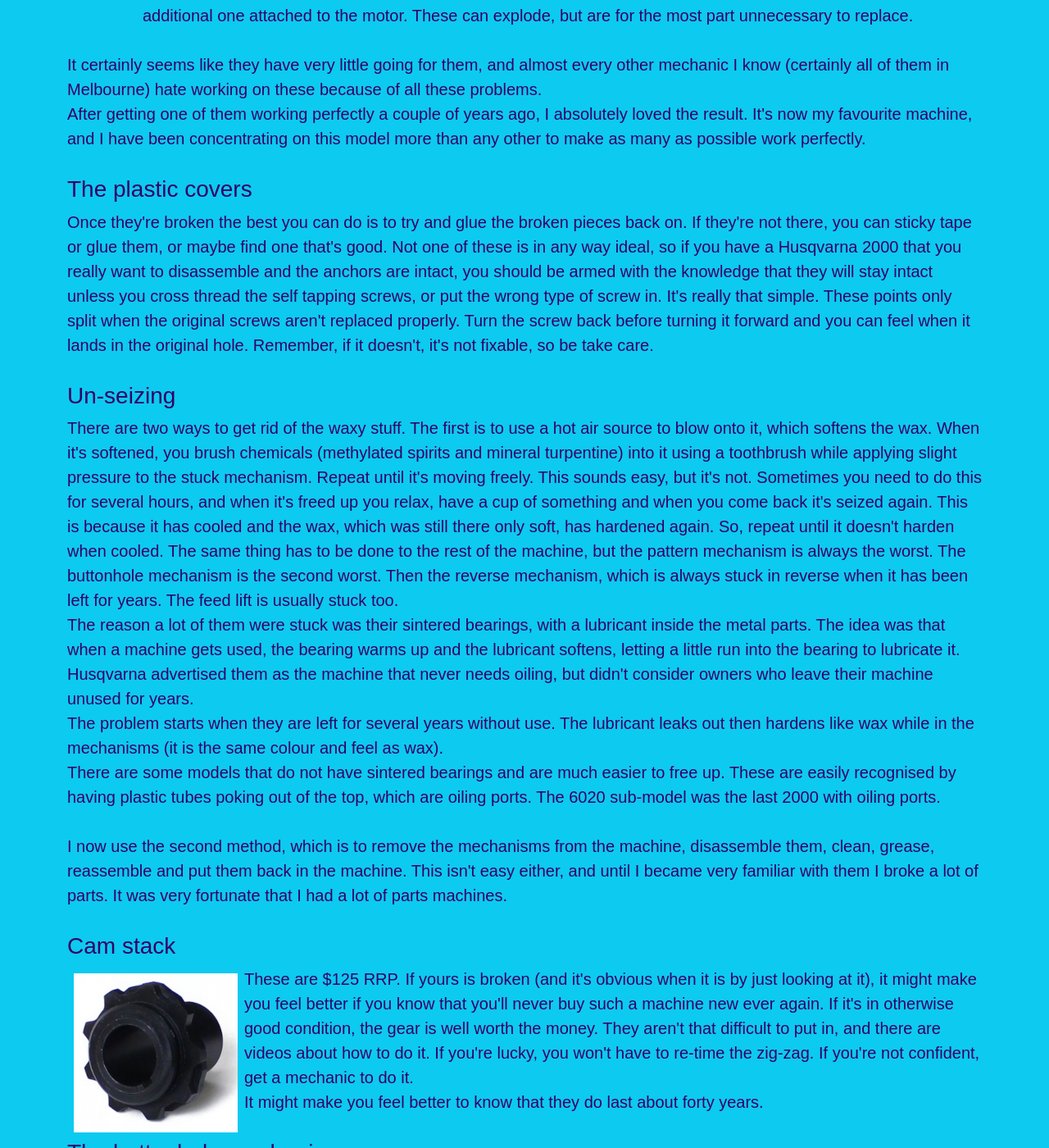
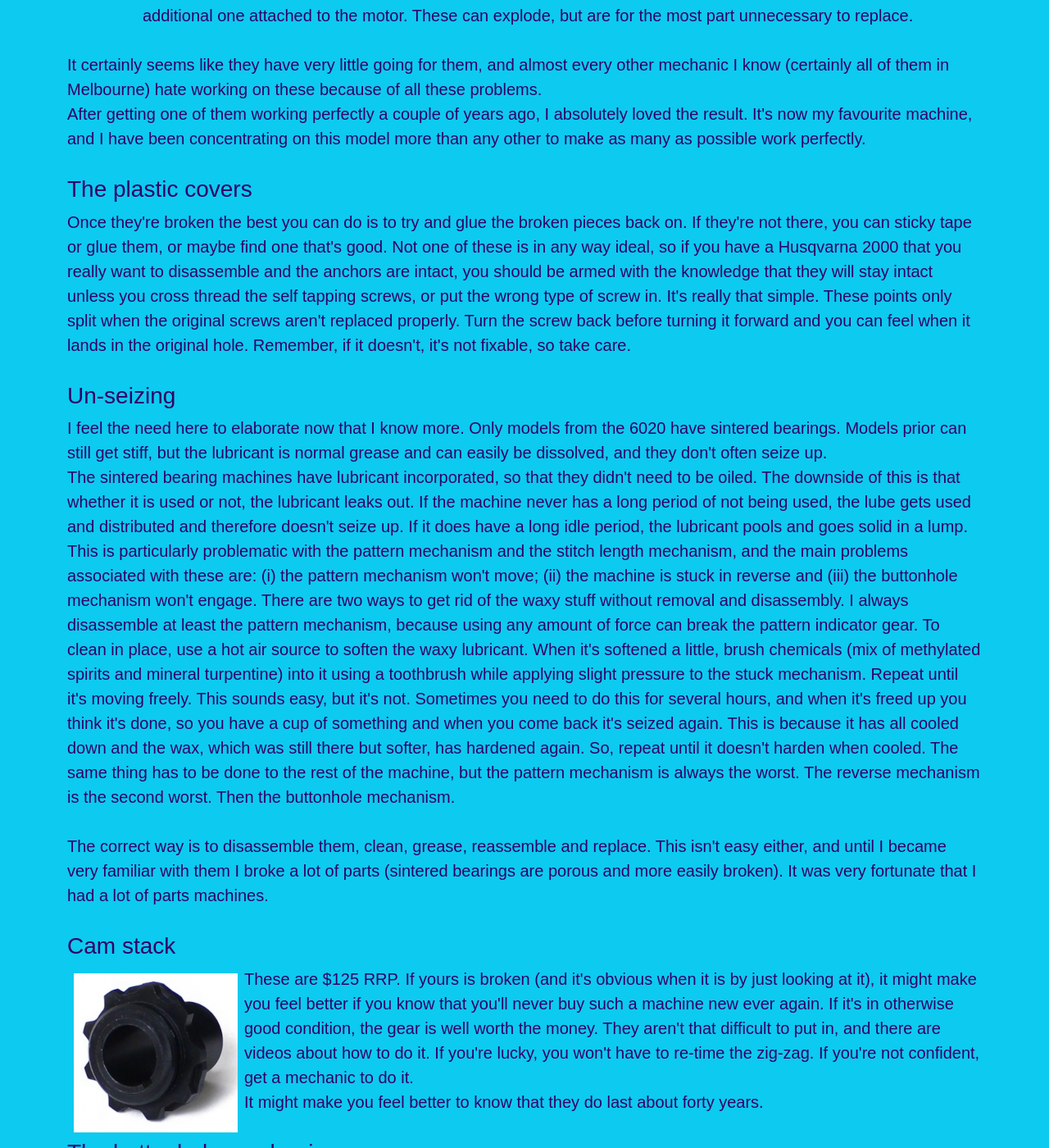
Before and after one commit to manicmike66/mikeandthemechanicals, a Jekyll site: the page built from husqvarnas.markdown, in a window 1280 px wide and 1400 px high, scrolled down 1581 px. Shown: the whole window at 82% size. Built offline with Jekyll 4.4.1, drawn with Linux system fonts in a browser that asks for light colours; nearby versions of some CDN libraries; some of the changed text lies outside the part shown.

Commit message:
updated the Husqvarna 2K page

```diff
--- a/husqvarnas.markdown
+++ b/husqvarnas.markdown
@@ -21,7 +21,7 @@
 It took me many months to figure these Husqvarnas out. They are purely mechanical but very complex and difficult to work on. Once I had them figured out, however, I made a couple of things on one and liked them a lot.<br/>
 Later, a 6440 (which I bought a year later) became my favourite machine.</p>
 <p class="has-large-font">
-<br/>Regardless of which Husqvarna 2000 you have, they were always top of the range machines and when the company wanted to update something, they just changed the sub-model. All were free arm machines with a removable extension table. All use any of the pattern cams, which Husqvarna called "Stitch Programmers". All of them have a 'speed reduction gear', a true low gear, which gives the machine the ability to slowly pierce just about anything! They all have a more powerful motor (than other domestic machines). All Swedish Husqvarnas I've seen also have a front loading full rotary hook. They have all the features a technical nerd who sews could want. The gentleman who bought the only working one had been looking for that specific model for a long time.
+<br/>Regardless of which Husqvarna 2000 you have, they were always top of the range machines and when the company wanted to update something, they just changed the sub-model. All were free arm machines with a removable extension table. All use any of the pattern cams, which Husqvarna called "Stitch Programmers". All of them have a 'speed reduction gear', a true low gear, which gives the machine the ability to slowly pierce just about anything! They all have a more powerful motor (than other domestic machines). All Swedish Husqvarnas I've seen also have a front loading full rotary hook. They have all the features a technical nerd who sews could want. The gentleman who bought the only working one had been looking for a maroon 6460 for a long time.
 </p>
 <h3>The problems with the first six</h3>
 <ol>
@@ -46,41 +46,41 @@
 After getting one of them working perfectly a couple of years ago, I absolutely loved the result. It's now my favourite machine, and I have been concentrating on this model more than any other to make as many as possible work perfectly.</p>
 <div id="plastic"></div>
 <h3>The plastic covers</h3>
-<p class="has-large-font">Once they're broken the best you can do is to try and glue the broken pieces back on. If they're not there, you can sticky tape or glue them, or maybe find one that's good. Not one of these is in any way ideal, so if you have a Husqvarna 2000 that you really want to disassemble and the anchors are intact, you should be armed with the knowledge that they will stay intact unless you cross thread the self tapping screws, or put the wrong type of screw in. It's really that simple. These points only split when the original screws aren't replaced properly. Turn the screw back before turning it forward and you can feel when it lands in the original hole. Remember, if it doesn't, it's not fixable, so be take care.</p>
+<p class="has-large-font">Once they're broken the best you can do is to try and glue the broken pieces back on. If they're not there, you can sticky tape or glue them, or maybe find one that's good. Not one of these is in any way ideal, so if you have a Husqvarna 2000 that you really want to disassemble and the anchors are intact, you should be armed with the knowledge that they will stay intact unless you cross thread the self tapping screws, or put the wrong type of screw in. It's really that simple. These points only split when the original screws aren't replaced properly. Turn the screw back before turning it forward and you can feel when it lands in the original hole. Remember, if it doesn't, it's not fixable, so take care.</p>
 <div id="unsieze"></div>
 <h3>Un-seizing</h3>
 <p class="has-large-font">
-There are two ways to get rid of the waxy stuff. The first is to use a hot air source to blow onto it, which softens the wax. When it's softened, you brush chemicals (methylated spirits and mineral turpentine) into it using a toothbrush while applying slight pressure to the stuck mechanism. Repeat until it's moving freely. This sounds easy, but it's not. Sometimes you need to do this for several hours, and when it's freed up you relax, have a cup of something and when you come back it's seized again. This is because it has cooled and the wax, which was still there only soft, has hardened again. So, repeat until it doesn't harden when cooled. The same thing has to be done to the rest of the machine, but the pattern mechanism is always the worst. The buttonhole mechanism is the second worst. Then the reverse mechanism, which is always stuck in reverse when it has been left for years. The feed lift is usually stuck too. <br/>
-The reason a lot of them were stuck was their sintered bearings, with a lubricant inside the metal parts. The idea was that when a machine gets used, the bearing warms up and the lubricant softens, letting a little run into the bearing to lubricate it. Husqvarna advertised them as the machine that never needs oiling, but didn't consider owners who leave their machine unused for years.<br/>
-The problem starts when they are left for several years without use. The lubricant leaks out then hardens like wax while in the mechanisms (it is the same colour and feel as wax).<br/>There are some models that do not have sintered bearings and are much easier to free up. These are easily recognised by having plastic tubes poking out of the top, which are oiling ports. The 6020 sub-model was the last 2000 with oiling ports. </p>
+I feel the need here to elaborate now that I know more. Only models from the 6020 have sintered bearings. Models prior can still get stiff, but the lubricant is normal grease and can easily be dissolved, and they don't often seize up.<br/>
+The sintered bearing machines have lubricant incorporated, so that they didn't need to be oiled. The downside of this is that whether it is used or not, the lubricant leaks out. If the machine never has a long period of not being used, the lube gets used and distributed and therefore doesn't seize up. If it does have a long idle period, the lubricant pools and goes solid in a lump. This is particularly problematic with the pattern mechanism and the stitch length mechanism, and the main problems associated with these are: (i) the pattern mechanism won't move; (ii) the machine is stuck in reverse and (iii) the buttonhole mechanism won't engage.
+There are two ways to get rid of the waxy stuff without removal and disassembly. I always disassemble at least the pattern mechanism, because using any amount of force can break the pattern indicator gear. To clean in place, use a hot air source to soften the waxy lubricant. When it's softened a little, brush chemicals (mix of methylated spirits and mineral turpentine) into it using a toothbrush while applying slight pressure to the stuck mechanism. Repeat until it's moving freely. This sounds easy, but it's not. Sometimes you need to do this for several hours, and when it's freed up you think it's done, so you have a cup of something and when you come back it's seized again. This is because it has all cooled down and the wax, which was still there but softer, has hardened again. So, repeat until it doesn't harden when cooled. The same thing has to be done to the rest of the machine, but the pattern mechanism is always the worst. The reverse mechanism is the second worst. Then the buttonhole mechanism. <br/>
 <p class="has-large-font">
-I now use the second method, which is to remove the mechanisms from the machine, disassemble them, clean, grease, reassemble and put them back in the machine. This isn't easy either, and until I became very familiar with them I broke a lot of parts. It was very fortunate that I had a lot of parts machines.</p>
+The correct way is to disassemble them, clean, grease, reassemble and replace. This isn't easy either, and until I became very familiar with them I broke a lot of parts (sintered bearings are porous and more easily broken). It was very fortunate that I had a lot of parts machines.</p>
 <div id="camstack"></div>
 <h3>Cam stack</h3>
 <p class="has-large-font">
 <img class="rounded float-start p-2" alt="Husqvarna 2000 cam stack" src="{{ "assets/images/husq_cam.jpg" | relative_url }}"/>These are $125 RRP. If yours is broken (and it's obvious when it is by just looking at it), it might make you feel better if you know that you'll never buy such a machine new ever again. If it's in otherwise good condition, the gear is well worth the money. They aren't that difficult to put in, and there are videos about how to do it. If you're lucky, you won't have to re-time the zig-zag. If you're not confident, get a mechanic to do it.<br/> It might make you feel better to know that they do last about forty years.</p>
 <div id="buttonhole"></div>
 <h3>The buttonhole mechanism</h3>
-<p class="has-large-font"><img class="rounded float-start p-2" alt="Husqvarna stitch width and buttonhole mechanism" src="{{ "assets/images/width_mechanism.png" | relative_url }}"/>This usually happens when the rest of the machine has seized due to lack of use. The solution can be a bit brutal. The inner and outer shafts get glued together, and you have to separate them, then align the cutout. It's not an easy one to fix, and requires quite a bit of force. If you're really lucky, you can do this without damaging the surfaces. When it's quite free, align the cutout for the buttonhole mechanism and test thoroughly before declaring success.
+<p class="has-large-font"><img class="rounded float-start p-2" alt="Husqvarna stitch width and buttonhole mechanism" src="{{ "assets/images/width_mechanism.png" | relative_url }}"/>This usually happens when the rest of the machine has seized due to lack of use. The solution can be a bit brutal. The inner and outer shafts get stuck together, and you have to separate them, then align the cutout. It's not an easy one to fix, and requires quite a bit of force. If you're really lucky, you can do this without damaging the surfaces. When it's quite free, align the cutout for the buttonhole mechanism and test thoroughly before declaring success.
 </p>
 <div id="gear"></div>
 <h3>Broken pattern mechanism gear</h3>
 <p class="has-large-font">
-If you break one or more cogs, the inner part of the pattern selector will no longer line up with the marks. It's not a game over situation, but you will have to be comfortable with it not showing you what it's set to. The gears are almost impossible to find and nobody makes replacements.
+If you break one or more cogs by forcing the pattern mechanism, the inner part of the pattern selector will no longer line up with the marks. It's not a game over situation, but you will have to be comfortable with it not showing you what it's set to, or buy a new or used gear. They aren't cheap.
 </p>
 <div id="slide"></div>
 <h3>Take up slide</h3>
 <p class="has-large-font">
-The problem can be seen when the thread take up lever is sloppy. It's not a common issue thankfully, because replacements are really expensive. Most people would try and glue the plastic.
+The problem can be seen when the thread take up lever is sloppy. It's not a common issue thankfully, and replacements are quite expensive. Most people would try and glue the plastic, which doesn't really hold.
 </p>
 <div id="caps"></div>
 <h3>Capacitors</h3>
 <p class="has-large-font">
-The capacitor pack should usually be left alone until it fails. This is because it's a lot harder to remove than the one attached to the power block. I have been told that in addition to the motor attached ones suppression of AM radio and analogue TV signal interference, the one attached at the plug socket slows down wear on the motor brushes. As a consequence, I always replace this one. It doesn't need to be soldered in, and is a very cheap item (less than $1 in Australia). 0.1uF, high voltage (at least 250V). If you see a Rifa capacitor in a Husqvarna 2000, always at least replace it, but if it's getting toward the end it swells up, begins to crack and goes a darker colour.
+The capacitor pack should usually be left alone until it fails. This is because it's a lot harder to remove than the one attached to the power block. I have been told that in addition to the motor attached ones suppression of AM radio and analogue TV signal interference, the one attached at the plug socket slows down wear on the motor brushes. As a consequence, I always replace this one. It doesn't need to be soldered in, and is a very cheap item (less than $1 in Australia). 0.1uF, high voltage (at least 250V). If you see a Rifa capacitor in a Husqvarna 2000, always replace it, but if it's getting toward the end it swells up, begins to crack and goes a darker colour.
 </p>
 <h3>Specialising</h3>
 <p class="has-large-font">
-Although I repair any machine, I take a special interest in Husqvarna 2000s because other mechanics won't work on them and will sometimes overquote so the customer will choose not to fix the machine.
+Although I repair any machine, I take a special interest in Husqvarna 2000s because other mechanics won't work on them and will sometimes overquote so the customer will choose not to fix the machine. Most of my customers love their machines and tell me about other mechanics saying their machine can't be fixed or the parts are no longer available. Both of these are false, parts are available and the machines can be fixed.
 </p>
 </div><!-- end col -->
 </div><!-- end row -->
```
